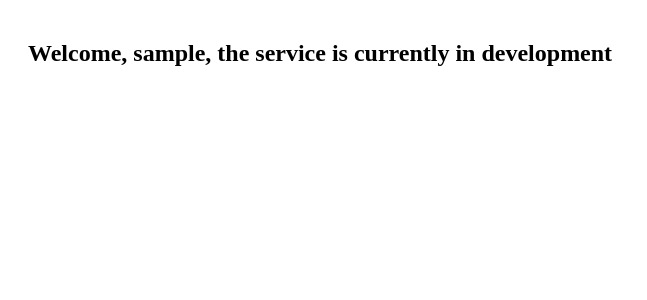
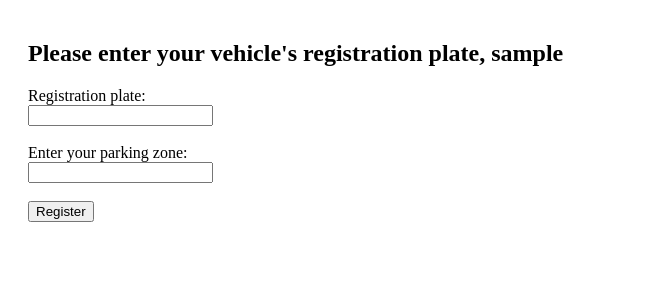
Before and after one commit to ViktorAntevski/ParkingApp, a Flask app: page /dashboard/register-for-residents in a window 1280 px wide. Shown: the part 109-409 px from the top of the page, without its empty margins (0-647 px from the left). Run offline with Flask 3, Linux system fonts and the light colour scheme; the visitor is signed in with stand-in values (Sample User, id 1); parts of the project's set-up code (start-up, migrations or seed data) failed here and were passed over.

Commit message:
Rewritten ORM commands to modern implementation (SQL-Alchemy 2.0) Abstracted the plate and zone enforcements into a reusable function Added a RegisterResident REST Route, to be tested..

```diff
--- a/parkingapp/Routes/pages.py
+++ b/parkingapp/Routes/pages.py
@@ -79,8 +79,6 @@ def verify_email():
     return  redirect("/dashboard?verified=true")
 
 
-    return render_template("verify.html")
-
 @pages.route("/operators")
 def operator_login():
     return render_template("operator_dashboard.html")
--- a/parkingapp/Routes/rest_routes.py
+++ b/parkingapp/Routes/rest_routes.py
@@ -1,5 +1,5 @@
 from flask import Flask, url_for, redirect, Blueprint, request
-from parkingapp.Models.models import User, ActiveRegistrationPlate, HourlyParkingInvoice, EmailVerification
+from parkingapp.Models.models import User, ActiveRegistrationPlate, HourlyParkingInvoice, EmailVerification, Resident
 from flask_restful import Resource,Api, marshal_with, fields, reqparse, abort
 from flask_sqlalchemy import SQLAlchemy
 from flask_login import login_user,logout_user,current_user,login_required
@@ -12,7 +12,7 @@ import secrets
 from flask_mail import Message
 from parkingapp.extensions import mail
 import re
-from pydantic import
+
 Skopje_TZ = ZoneInfo("Europe/Skopje")
 VALID_ZONES = {zone["zone"] for zone in ZONE_RATES}
 
@@ -44,6 +44,27 @@ ParkingApp Team
 
     mail.send(msg)
 
+def valid_parking_zone(zone):
+    if zone not in VALID_ZONES:
+        return {"message": "Incorrect parking zone"
+                }, 400
+
+
+def valid_plates(plates):
+    pattern = r'^[A-Za-z]{2}[0-9]{4}[A-Za-z]{2}$'
+    if not re.match(pattern, plates):
+        return {
+        "message": "Insert valid plates"
+    }, 400
+
+def duplicate_plates(plates):
+    plates_written_in_sys = db.session.execute(
+        db.select(ActiveRegistrationPlate).where(ActiveRegistrationPlate.vehicle_reg_plate == plates)).scalar_one()
+    if plates_written_in_sys:
+        return {
+            "message": "This vehicle is already registered in our system"
+        }, 400
+
 
 
 
@@ -60,6 +81,7 @@ add_user.add_argument("ID_card", type=str, help="", required = True, location="j
 
 
 #######################ROUTES#########################################
+class VerifyRequestRoute(Resource):
 
 class UserSignUp(Resource):
     def post(self):
@@ -68,9 +90,9 @@ class UserSignUp(Resource):
         username = args["username"].strip()
         email = args["email_address"].strip()
 
-        if User.query.filter_by(username=username).first():
+        if db.session.execute(db.select(User).where(User.username == username)).scalar_one():
             return {'message': 'Username already taken'}, 400
-        if User.query.filter_by(email_address=email).first():
+        if db.session.execute(db.select(User).where(User.username == username)).scalar_one():
             return {'message': 'Email already taken'}, 400
         if len(password) < 12 or len(password) > 30:
             return {'message': 'Passwords should be between 12 and 30 characters long'}, 400
@@ -103,10 +125,11 @@ login_parser.add_argument("password", type=str, required=True, help="Password re
 class UserLogin(Resource):
     def post(self):
         args = login_parser.parse_args()
+        password = args["password"].strip()
+        username = args["username"].strip()
+        user = db.session.execute(db.select(User).where(User.username == username)).scalar_one()
 
-        user = User.query.filter_by(username=args["username"]).first()
-
-        if not user or not user.check_password(args["password"]):
+        if not user or not user.check_password(password):
             return {"message": "Invalid username or password"}, 401
         login_user(user)
 
@@ -131,7 +154,6 @@ start_hourly_metering = reqparse.RequestParser()
 start_hourly_metering.add_argument("plates", type=str, required=True, help="insert your vehicle plates")
 start_hourly_metering.add_argument("parking_zone", type=str, required=True, help="insert your parking zone")
 
-
 class HourlyParking(Resource):
     method_decorators = [login_required]
 
@@ -142,21 +164,17 @@ class HourlyParking(Resource):
         zone = args["parking_zone"]
         plates = args["plates"]
 
-        plates_written_in_sys = ActiveRegistrationPlate.query.filter_by(vehicle_reg_plate=plates).first()
+        error = valid_parking_zone(zone)
+        if error:
+            return error
 
-        if zone not in VALID_ZONES:
-            return{"message": "Incorrect parking zone"}, 400
+        error = valid_plates(plates)
+        if error:
+            return error
 
-        pattern = r'^[A-Za-z]{2}[0-9]{4}[A-Za-z]{2}$'
-        if not re.match(pattern, plates):
-            return {
-                "message": "Insert valid plates"
-            }, 400
-
-        if plates_written_in_sys:
-            return {
-                "message": "This vehicle is already registered in our system"
-            }, 400
+        error = duplicate_plates(plates)
+        if error:
+            return error
 
         parking = ActiveRegistrationPlate(user_id=user_id, vehicle_reg_plate=plates,registered_parking_zone=zone)
         invoice = HourlyParkingInvoice(user_id=user_id)
@@ -184,14 +202,13 @@ class StopHourlyParking(Resource):
         args = stop_hourly_metering.parse_args()
         plates = args["plates"]
 
-        active = ActiveRegistrationPlate.query.filter_by(
-            vehicle_reg_plate=plates,
-            user_id=user_id
-        ).first()
+        active = db.session.execute(db.select(ActiveRegistrationPlate).where(
+            ActiveRegistrationPlate.vehicle_reg_plate == plates,
+            ActiveRegistrationPlate.user_id == user_id
+        )).scalar_one()
 
-        invoice = HourlyParkingInvoice.query.filter_by(
-            user_id=user_id
-        ).first()
+        invoice = db.session.execute(db.select(HourlyParkingInvoice).where(
+            HourlyParkingInvoice.user_id == user_id)).scalar_one()
 
         if not invoice:
             return {
@@ -235,6 +252,38 @@ stop_hourly_metering = reqparse.RequestParser()
 stop_hourly_metering.add_argument(
     "plates", required=True, location="json")
 
+add_resident = reqparse.RequestParser()
+add_resident.add_argument("plates", type = str, required = True, help="Please provide your plates number", location="json")
+add_resident.add_argument("zone", type = str, required = True, help="Please provide a valid parking zone. Check Price List for more info", location="json")
+
+class RegisterResident(Resource):
+    method_decorators = [login_required]
+
+    def post(self):
+        print(current_user.id)
+        user_id = current_user.id1
+        args = add_resident.parse_args()
+        plates = args["plates"]
+        zone = args["zone"]
+
+        error = valid_parking_zone(zone)
+        if error:
+            return error
+
+        error = valid_plates(plates)
+        if error:
+            return error
+
+        error = duplicate_plates(plates)
+        if error:
+            return error
+
+        plates_written_in_sys = Resident(vehicle_reg_plate=plates, user_id=user_id, registered_parking_zone=zone)
+        db.session.add(plates_written_in_sys)
+        db.session.commit()
+        return {"message": "Your vehicle registration is pending. Please go to your nearest ParkingApp office and confirm your identity"}, 201
+
+
 class MonthlySub(Resource):
     def post(self):
         pass
@@ -250,3 +299,4 @@ api.add_resource(UserLogin, "/login")
 api.add_resource(UserLogout, "/logout")
 api.add_resource(HourlyParking, "/hourly-parking")
 api.add_resource(StopHourlyParking, "/stop-hourly-parking")
+api.add_resource(RegisterResident, "/api-register-resident")
--- a/parkingapp/templates/dashboard_register_residents.html
+++ b/parkingapp/templates/dashboard_register_residents.html
@@ -3,6 +3,61 @@
 {% block title %}Dashboard{% endblock %}
 
 {% block content %}
-    <h2>Welcome, {{ user.username }}, the service is currently in development</h2>
+    <h2>Please enter your vehicle's registration plate, {{ user.username }}</h2>
+
+
+<label>
+  Registration plate:<br>
+  <input type="text" id="plates" required>
+</label><br><br>
+
+<label>
+  Enter your parking zone:<br>
+  <input type="text" id="zone" required>
+</label><br><br>
+
+<button type="button" onclick="register()">Register</button>
+
+<p id="error" style="color:red;"></p>
 
 {% endblock %}
+function register() {
+  const plates = document.getElementById("plates").value;
+  const zone = document.getElementById("zone").value;
+
+  fetch("/register-for-residents", {
+    method: "POST",
+    headers: {
+      "Content-Type": "application/json"
+    },
+    body: JSON.stringify({
+      plates: plates,
+      zone: zone
+    })
+  })
+  .then(async response => {
+    const data = await response.json();
+
+    if (!response.ok) {
+      document.getElementById("error").innerText = data.message;
+      return;
+      }
+  })
+  .catch(err => {
+    document.getElementById("error").innerText = "Server error";
+    console.error(err);
+  });
+  }
+{% block scripts %}
+
+
+
+
+
+
+
+
+
+
+
+{% endblock %}
```
Also changed, not shown: parkingapp/Models/models.py (+4 -3 lines), parkingapp/base.html (deleted, +0 -10 lines).
